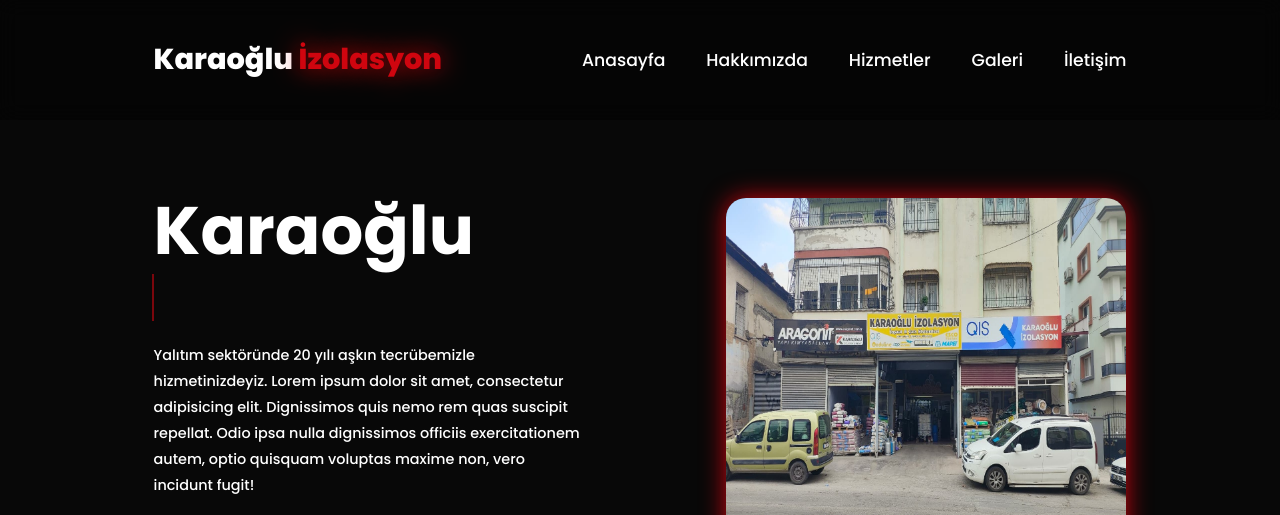
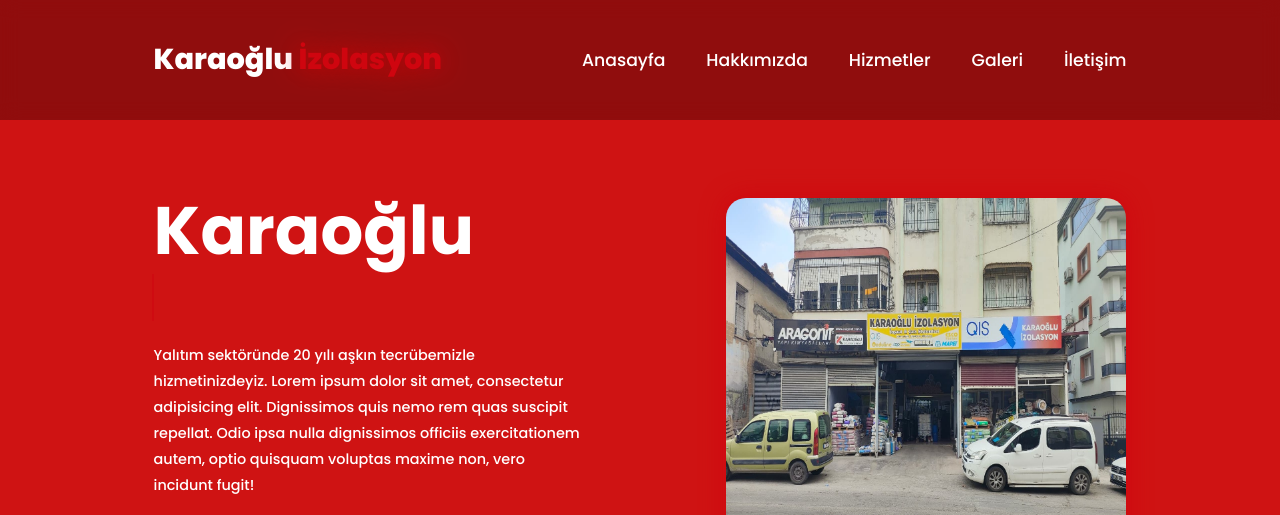
Before and after one commit to umutfr/Karaoglu-Izolasyon-Web-Site, a website: page index.html in a window 1280 px wide. Shown: the top 515 px of the page. Drawn offline with nearby package versions, Linux system fonts and the light colour scheme.

Commit message:
Arka plan degisti(deneme)

```diff
--- a/style.css
+++ b/style.css
@@ -12,7 +12,7 @@
 }
 
 :root {
-    --bg-color: #080808;
+    --bg-color: #cf1313;
     --second-bg-color: #131313;
     --text-color:#fff;
     --main-color: #cf050f;
```
